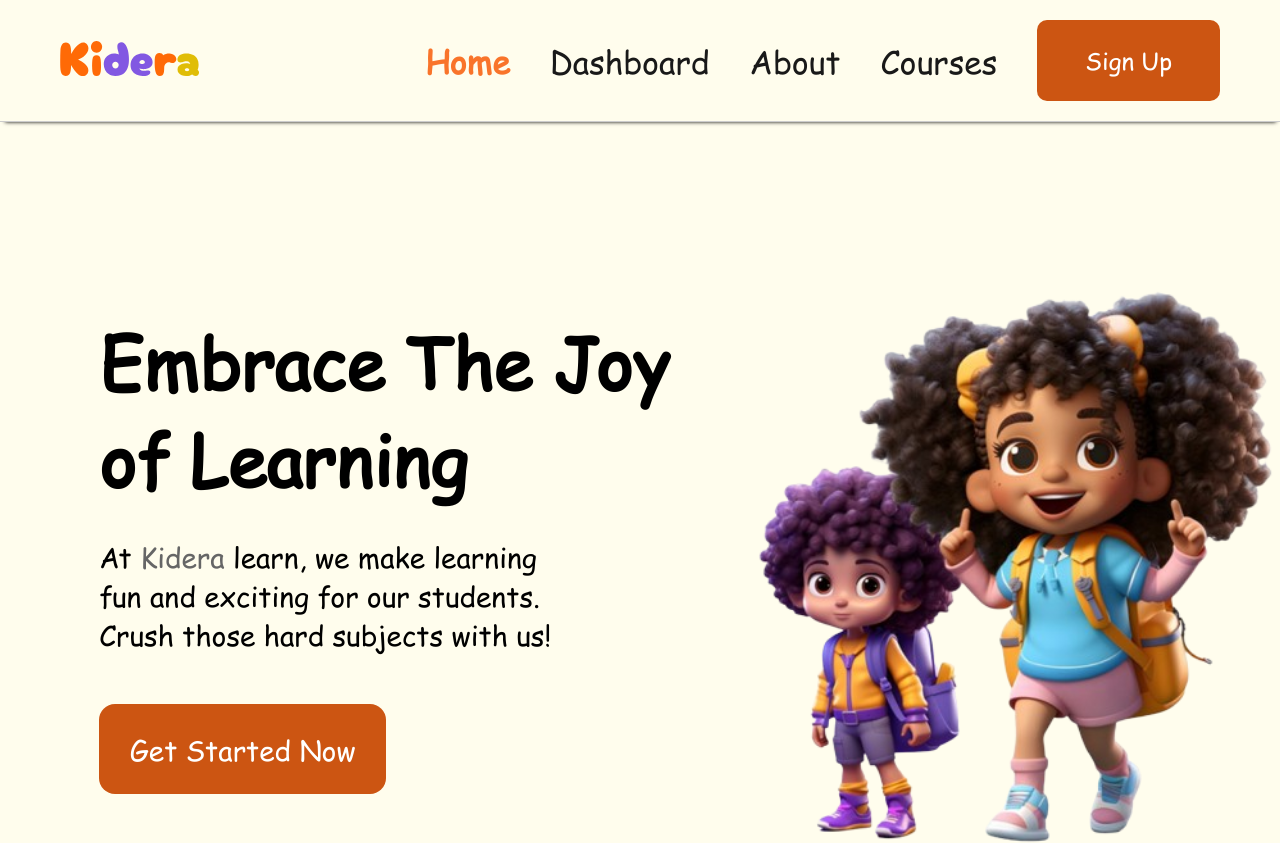
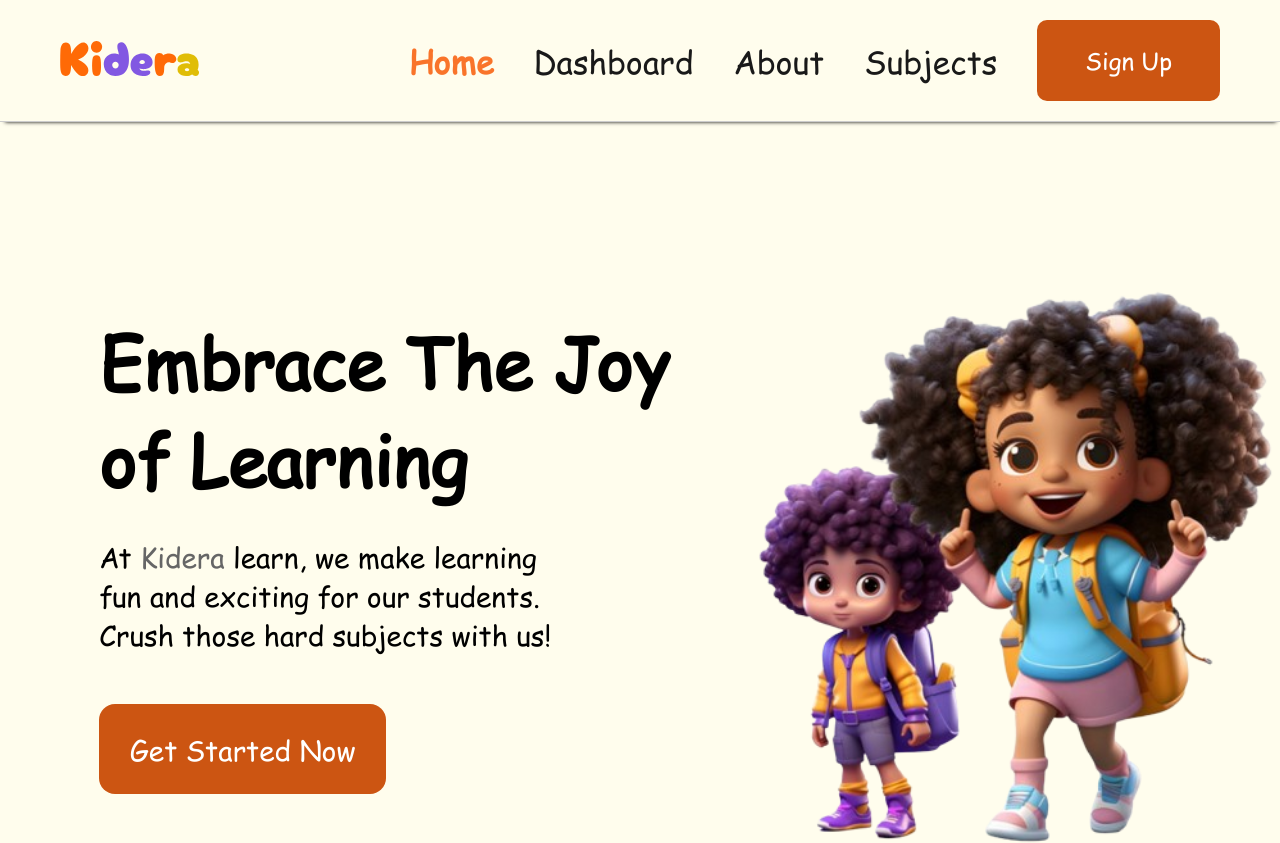
Before and after one commit to GenesysLearnable/LMS-K-FE-12, a React (Vite) app: page / in a window 1280 px wide. Shown: the top 843 px of the page. Built offline with nearby package versions, Linux system fonts and the light colour scheme.

Commit message:
renamed courses to subjects

```diff
--- a/src/App.jsx
+++ b/src/App.jsx
@@ -5,7 +5,7 @@ import { SignUp } from "./pages/Signup/Signup";
 import SignIn from "./pages/Signin/SignIn";
 import Dashboard from "./pages/Dashboard/Dashboard";
 import { useGlobalContext } from "./context/appContext";
-import Courses from "./pages/DashPages/Courses/Courses";
+import Courses from "./pages/DashPages/Subjects/Subjects";
 import About from "./pages/About/About";
 
 const App = () => {
@@ -17,7 +17,7 @@ const App = () => {
     location.pathname === "/" && setActiveNavItem("home");
     location.pathname === "/dashboard" && setActiveNavItem("dashboard");
     location.pathname === "/about" && setActiveNavItem("about");
-    location.pathname === "/courses" && setActiveNavItem("courses");
+    location.pathname === "/subjects" && setActiveNavItem("subjects");
     // Ends..
   }, [location]);
   return (
--- a/src/components/Navbar/Navbar.jsx
+++ b/src/components/Navbar/Navbar.jsx
@@ -70,7 +70,7 @@ export default function Navbar() {
                 }`}
                 onClick={() => toggleActiveLink("courses")}
               >
-                Courses
+                Subjects
               </li>
             </Link>
           </ul>
```
